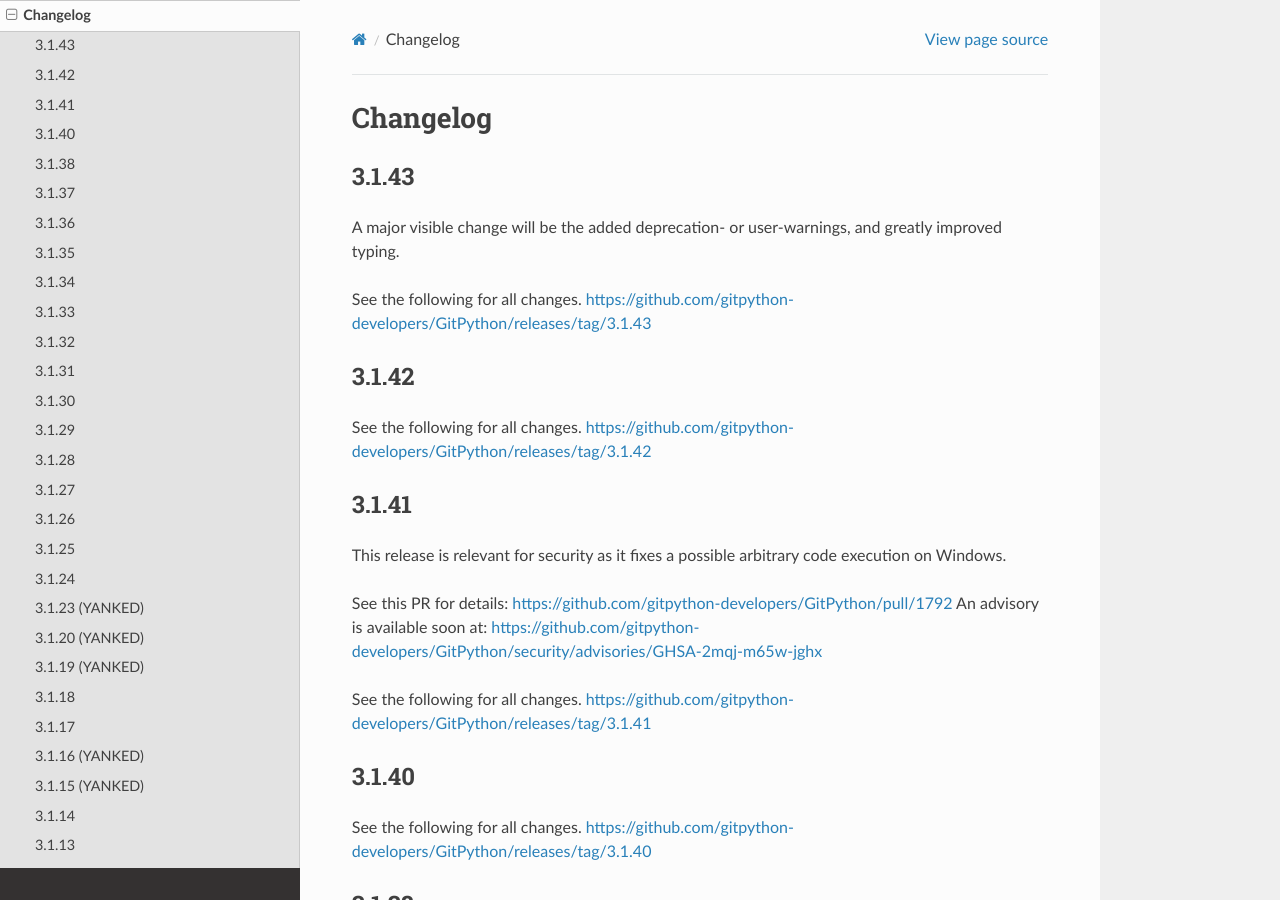
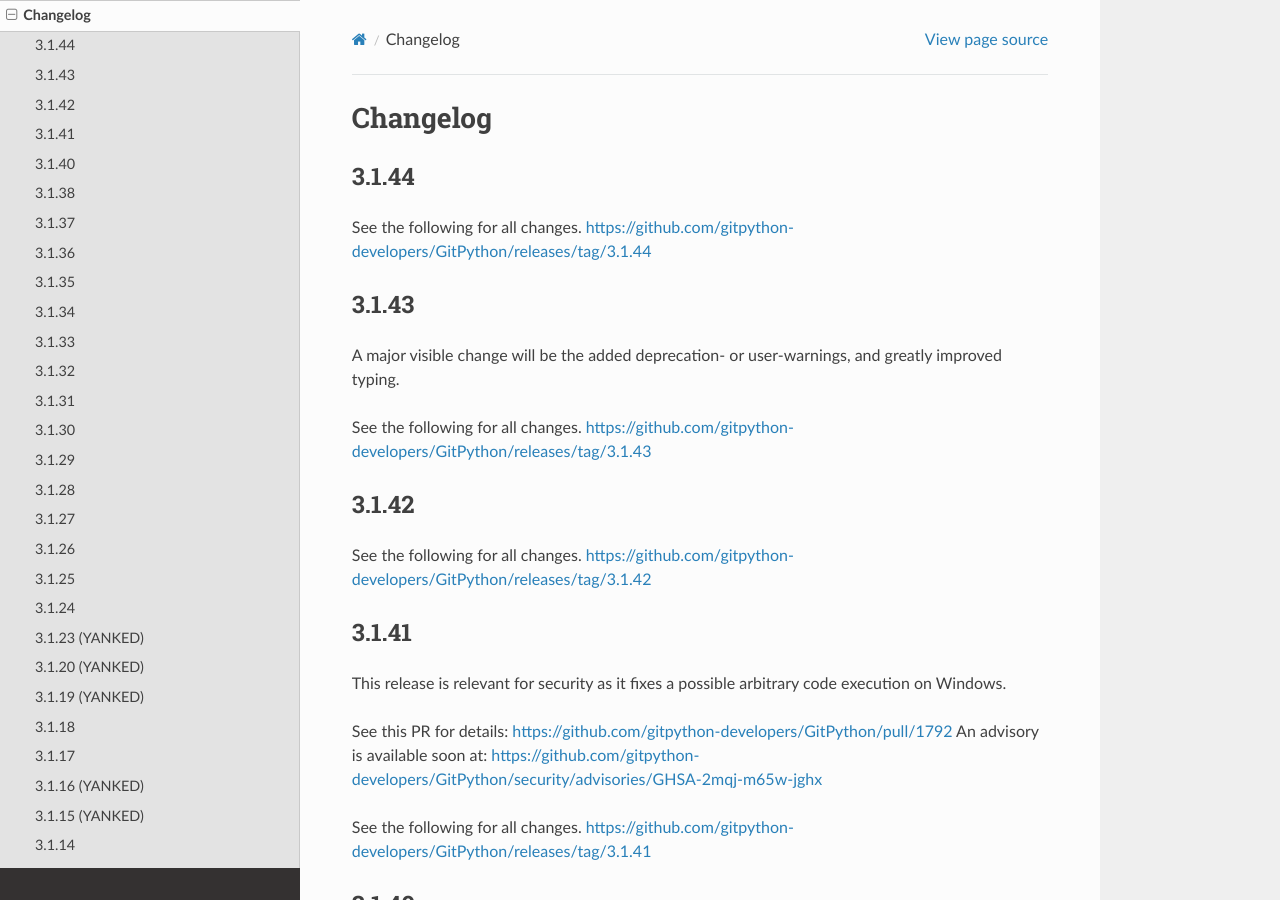
Before and after one commit to gitpython-developers/GitPython, a Sphinx documentation site: the page built from doc/source/changes.rst, in a window 1280 px wide and 900 px high. Built offline with Sphinx 7.4.7 and the Read the Docs theme 3.1.0, drawn with Linux system fonts in a browser that asks for light colours.

Commit message:
bump patch level to prepare new version

```diff
--- a/doc/source/changes.rst
+++ b/doc/source/changes.rst
@@ -1,6 +1,12 @@
 =========
 Changelog
 =========
+
+3.1.44
+======
+
+See the following for all changes.
+https://github.com/gitpython-developers/GitPython/releases/tag/3.1.44
 
 3.1.43
 ======
```
Also changed, not shown: 1 other file.
